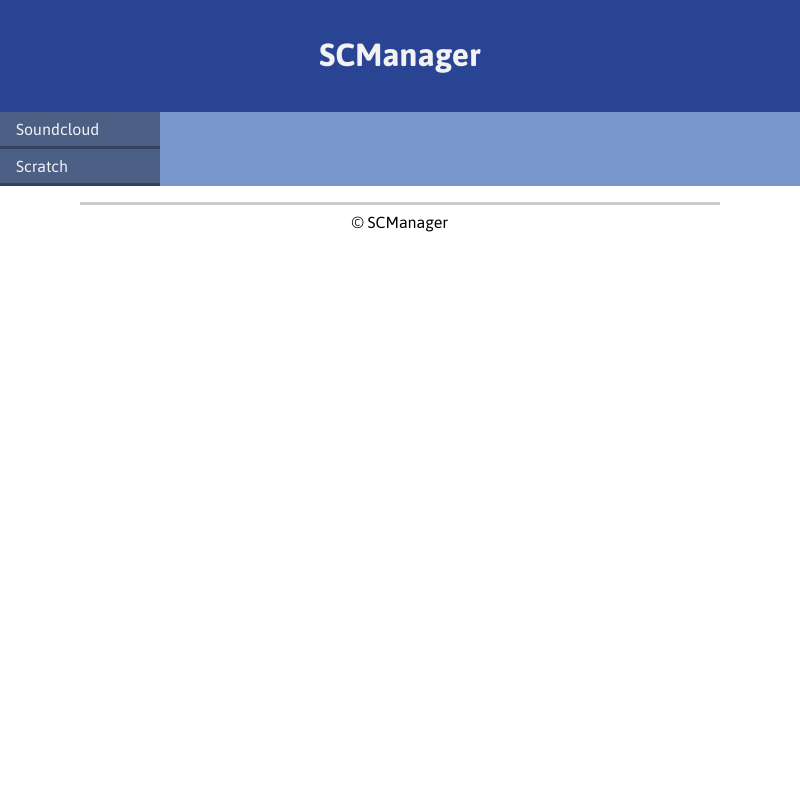
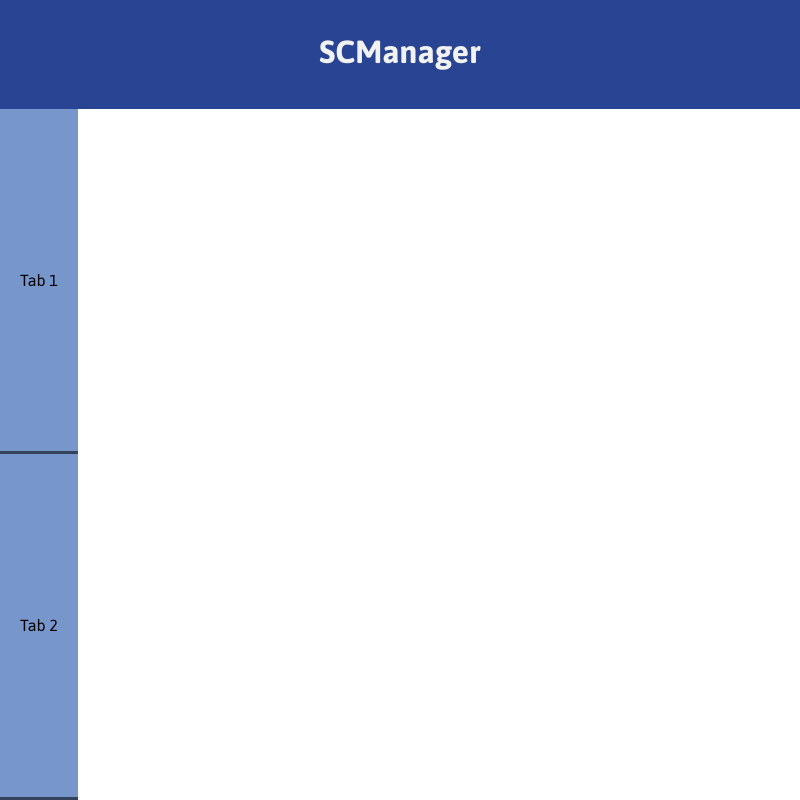
Before and after one commit to Amangoapp/amango, an Electron app: page frontend/index.html in a window 800 px wide. Drawn offline with nearby package versions, Linux system fonts and the light colour scheme.

Commit message:
Added tabs

```diff
--- a/frontend/index.html
+++ b/frontend/index.html
@@ -12,22 +12,19 @@
     <header>
       <h1>SCManager</h1>
     </header>
-    <div class="wrapper">
+    <div class="tabs-wrap">
+      <div class="tabs-nav">
 
-
-    <div class="side-bar">
-      <div class="side-item" id="soundcloud">
-        <a href="#">Soundcloud</a>
       </div>
-      <div class="side-item" id="scratch">
-        <a href="#">Scratch</a>
+      <div class="tabs">
+        <div class="tab">
+          <webview src="https://soundcloud.com"></webview>
+        </div>
+        <div class="tab">
+          <webview src="https://twitter.com"></webview>
+        </div>
       </div>
     </div>
-    <div class="main" id="output">
-      <h1></h1>
-    </div>
-    </div>
-    <footer>&copy; SCManager</footer>
     <script src="renderer.js" charset="utf-8"></script>
   </body>
 </html>
--- a/frontend/renderer.js
+++ b/frontend/renderer.js
@@ -1,11 +1,38 @@
-document.getElementById("soundcloud").onclick = function() { soundcloud() };
-document.getElementById("scratch").onclick = function() { scratch() };
+"use strict";
 
+var tabs = document.querySelectorAll(".tab");
+var tabNavWrap = document.querySelector(".tabs-nav");
 
-function soundcloud() {
-    document.getElementById("output").innerHTML = "Soundcloud";
+function generateNav() {
+  for (var i = 0; i < tabs.length; i++) {
+    var navTab = document.createElement("button");
+    var index = i + 1;
+
+    navTab.innerText = "Tab " + index;
+    navTab.classList += "nav-tab-item"
+    navTab.setAttribute('data-id', index);
+
+    tabNavWrap.appendChild(navTab);
+  }
 }
 
-function scratch() {
-    document.getElementById("output").innerHTML = "Scratch";
+function update(activeTabIndex) {
+  for (var i = 0; i < tabs.length; i++) {
+    var tab = tabs[i];
+
+    if (i === activeTabIndex) {
+      tab.style.display = "flex";
+    } else {
+      tab.style.display = "none";
+    }
+  }
 }
+
+tabNavWrap.addEventListener('click', function (e) {
+  var newTabIndex = e.target.getAttribute('data-id') - 1;
+
+  update(newTabIndex);
+});
+
+generateNav();
+update(0);
--- a/frontend/styles.css
+++ b/frontend/styles.css
@@ -1,6 +1,14 @@
+/* Basic reset, font, electron title bar */
+* {
+  box-sizing: border-box;
+}
 html, body {
   font-family: 'Asap', sans-serif;
   height: 100%;
+}
+body {
+  display: flex;
+  flex-direction: column;
 }
 .title-bar {
   height: 22px;
@@ -8,6 +16,8 @@
   -webkit-user-select: none;
   -webkit-app-region: drag;
 }
+
+/* Big header */
 header {
   margin-top: -22px;
   width: 100%;
@@ -19,24 +29,49 @@
 h1 {
   font-size: 300%;
 }
-.side-bar {
+.tabs-wrap {
+  display: flex;
+  height: 100%;
+  flex-grow: 1
+}
+.tab {
+  flex-grow: 1;
+  display: flex;
+}
+.nav-tab-item {
+  flex-grow: 1;
+  background-color: #7796cb;
+  border: 0;
+  padding: 20px;
+  border-bottom: 3px solid #34425b;
+}
+.tabs {
+  display: flex;
+  flex-grow: 1
+}
+.wrapper {
+  display: flex;
+}
+
+.tabs-nav {
+  display: flex;
+  flex-direction: column;
+}
+.tab webview {
+  flex-grow: 1;
+}
+
+/* Tabs */
+/*.tabs-nav {
   background-color: #4c6085;
   width: 20%;
   color: #f2f2f2;
-  -ms-flex: 0 100px;
-  -webkit-box-flex:  0;
-  -moz-box-flex:  0;
-  -ms-box-flex:  0;
-  box-flex:  0;
 }
-.side-bar a {
-  display: block;
-  padding: 5% 0 5% 10%;
-}
-.side-item {
+.tab-nav .nav-tab-item {
   border-bottom: 3px solid #34425b;
 }
-.main {
+
+.tabs {
   background-color: #7796cb;
   padding: 2% 0 3% 5%;
   color: #282828;
@@ -58,17 +93,4 @@
   border-top: 3px solid #ccc;
   text-align: center;
   width: 80%;
-}
-
-.wrapper {
-  display:  display: -ms-flexbox;
-  display: -webkit-box;
-  display: -moz-box;
-  display: -ms-box;
-  display: box;
-  -ms-flex-direction: row;
-  -webkit-box-orient: horizontal;
-  -moz-box-orient: horizontal;
-  -ms-box-orient: horizontal;
-  box-orient: horizontal;
-}
+}*/
```
